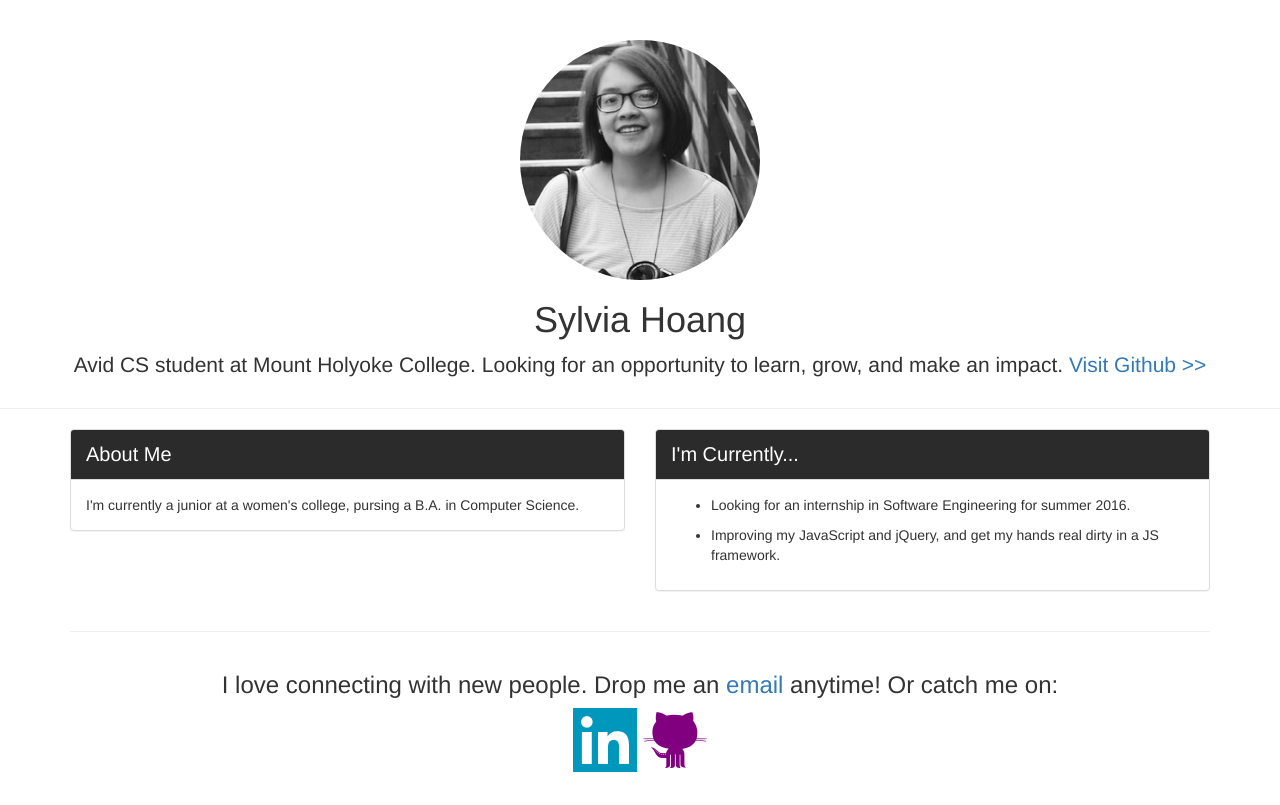
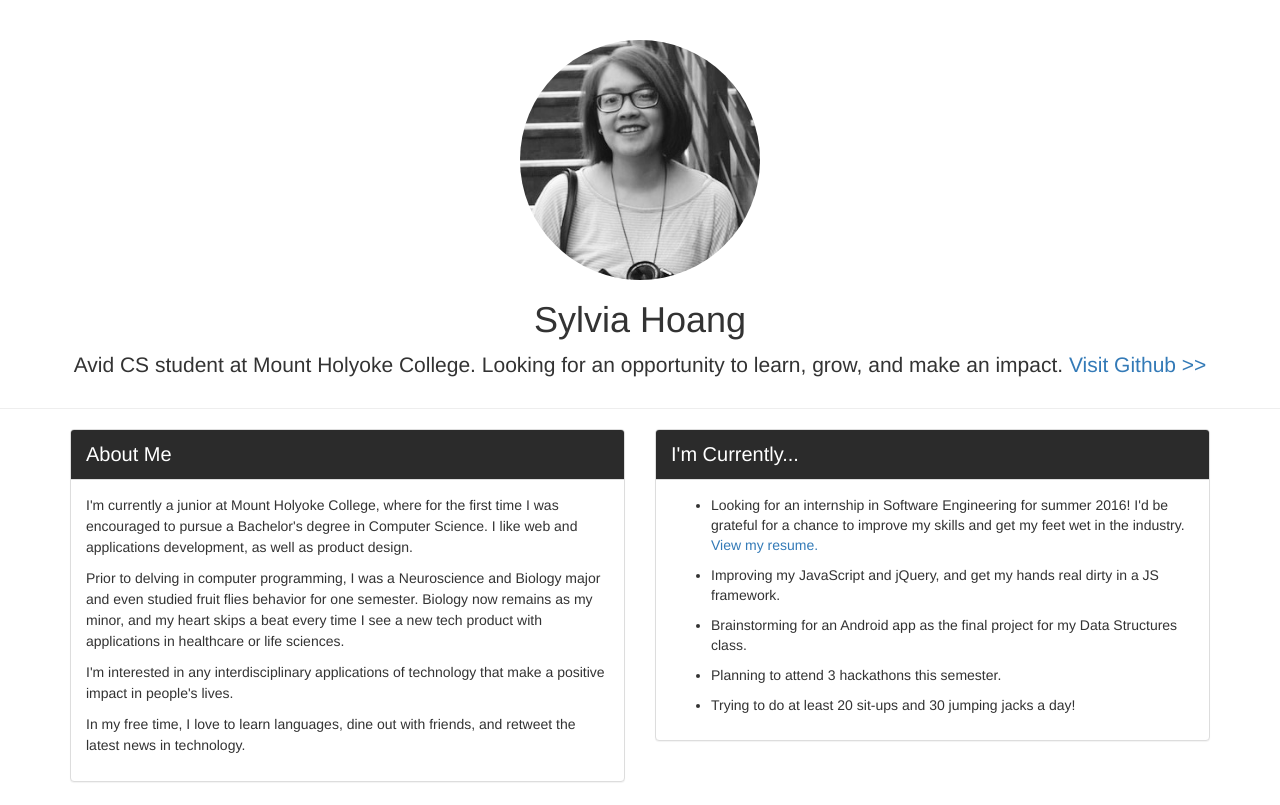
Before and after one commit to sylvia-hoang/sylvia-hoang.github.io, a plain HTML site: page index.html in a window 1280 px wide. Shown: the top 805 px of the page. Drawn offline with nearby package versions, Linux system fonts and the light colour scheme.

Commit message:
updated content

```diff
--- a/index.html
+++ b/index.html
@@ -38,7 +38,21 @@
 					<div class="panel panel-default">
 						<div class="panel-heading">About Me</div>
 						<div class="panel-body">
-			   				I'm currently a junior at a women's college, pursing a B.A. in Computer Science.
+			   				<p class="intro">
+			   					I'm currently a junior at Mount Holyoke College, where for the first time I was encouraged to pursue a Bachelor's degree in Computer Science. I like web and applications development, as well as product design.
+			   				</p>
+
+			   				<p class="intro">
+			   					Prior to delving in computer programming, I was a Neuroscience and Biology major and even studied fruit flies behavior for one semester. Biology now remains as my minor, and my heart skips a beat every time I see a new tech product with applications in healthcare or life sciences.
+			   				</p>
+
+			   				<p class="intro">
+			   					I'm interested in any interdisciplinary applications of technology that make a positive impact in people's lives.
+			   				</p>
+
+			   				<p class="intro">
+			   					In my free time, I love to learn languages, dine out with friends, and retweet the latest news in technology.
+			   				</p>
 						</div>
 					</div>
 				</div>
@@ -48,8 +62,13 @@
 						<div class="panel-heading">I'm Currently...</div>
 						<div class="panel-body">
 						   <ul>
-						   	 <li>Looking for an internship in Software Engineering for summer 2016.</li>
+						   	 <li>Looking for an internship in Software Engineering for summer 2016! I'd be grateful for a chance to improve my skills and get my feet wet in the industry.
+						   	 <a href="files/Resume0928.pdf" target="_blank">View my resume.</a>
+						   	 </li>
 						   	 <li>Improving my JavaScript and jQuery, and get my hands real dirty in a JS framework.</li>
+						   	 <li>Brainstorming for an Android app as the final project for my Data Structures class.</li>
+						   	 <li>Planning to attend 3 hackathons this semester.</li>
+						   	 <li>Trying to do at least 20 sit-ups and 30 jumping jacks a day!</li>
 						   </ul>
 						</div>
 					</div>
--- a/mysite.css
+++ b/mysite.css
@@ -14,6 +14,10 @@
 	background-color: #2B2B2B;
 	color: white;
 	font-size: 20px;
+}
+
+.intro {
+	line-height: 150%;
 }
 
 li {
```
Also changed, not shown: 1 other file.
